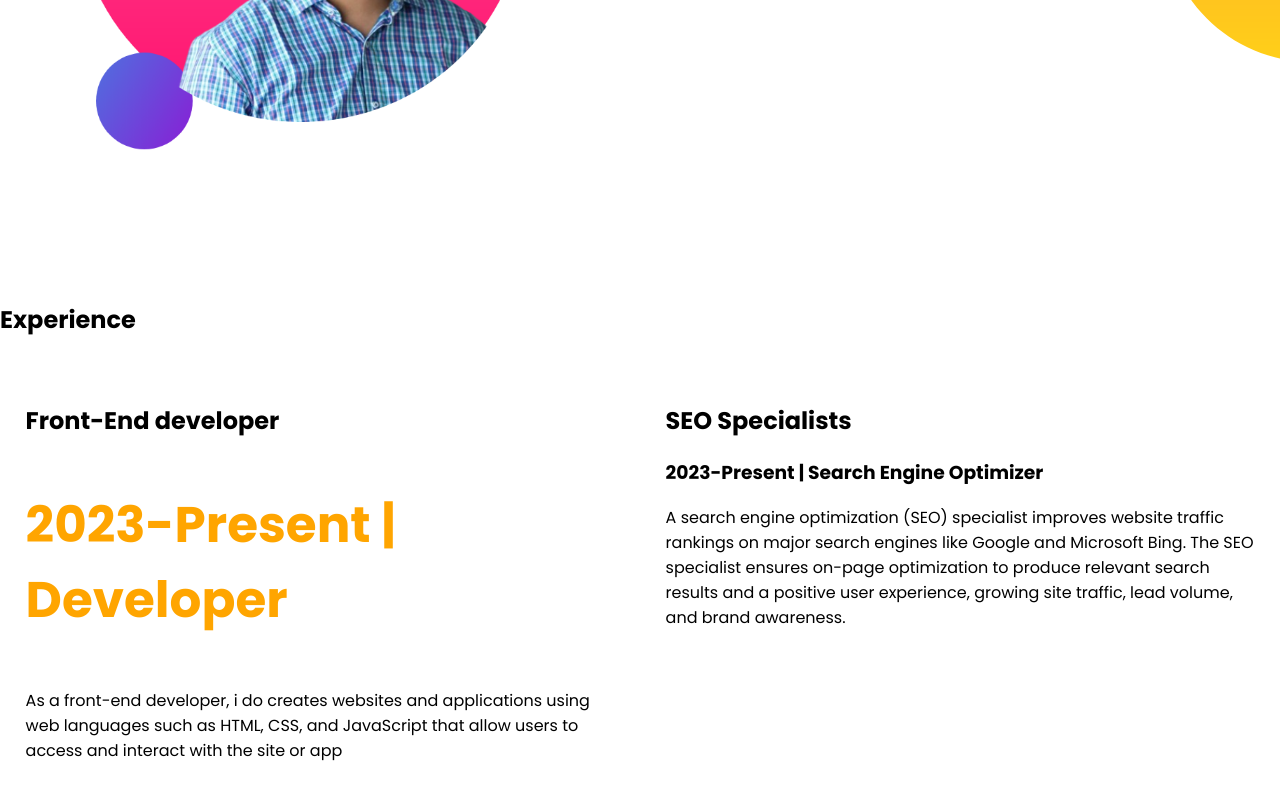
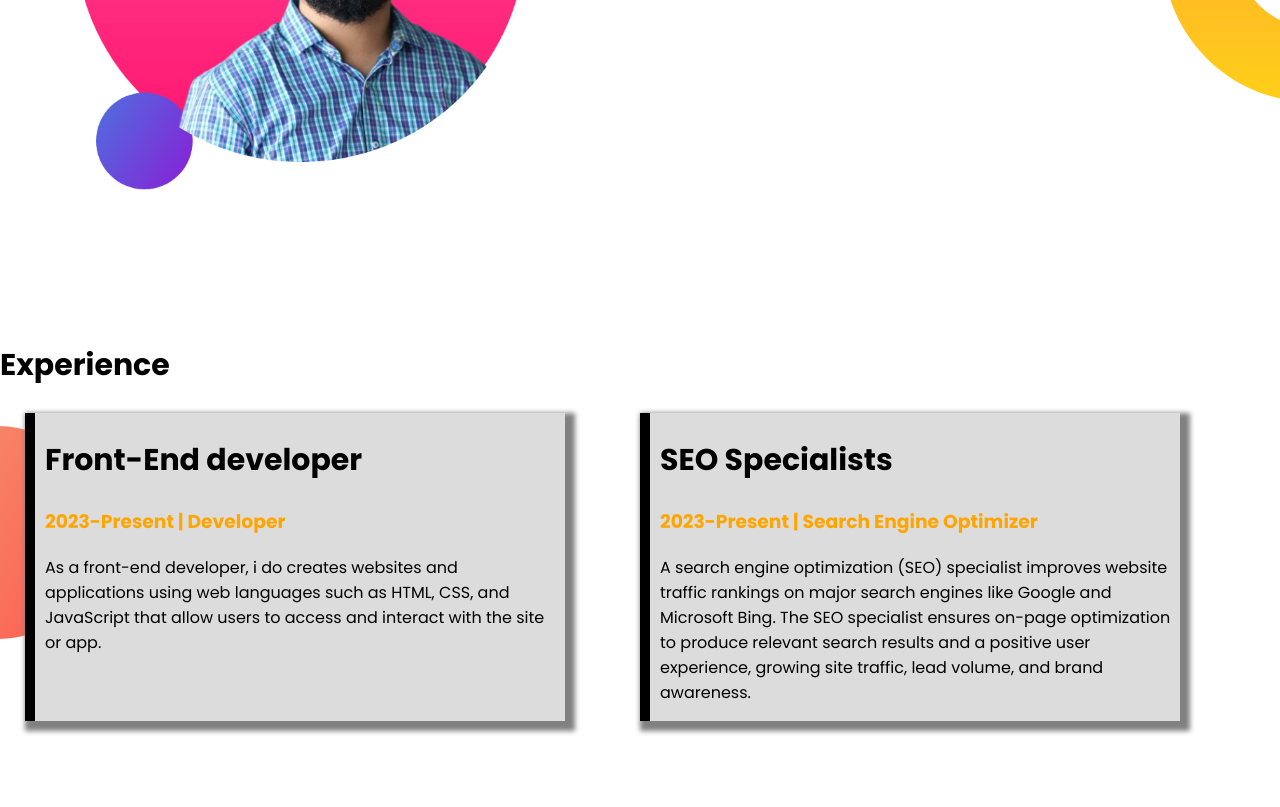
Before and after one commit to NaimIslamm/developer-portfolio, a plain HTML site: page index.html in a window 1280 px wide. Shown: the part 1018-1825 px from the top of the page. Drawn offline with Linux system fonts and the light colour scheme.

Commit message:
added experience box

```diff
--- a/index.html
+++ b/index.html
@@ -35,14 +35,14 @@
     <section class="experience">
         <h2>Experience</h2>
         <div class="flexible-conatiner">
-            <div class="half-width">
+            <div class="experience-box">
                 <h2>Front-End developer</h2>
-                <h3 class="name">2023-Present | Developer</h3>
-                    <p>As a front-end developer, i do creates websites and applications using web languages such as HTML, CSS, and JavaScript that allow users to access and interact with the site or app</p>
+                <h3 class="time">2023-Present | Developer</h3>
+                    <p>As a front-end developer, i do creates websites and applications using web languages such as HTML, CSS, and JavaScript that allow users to access and interact with the site or app.</p>
                 </div>
-                    <div class="half-width">
+                    <div class="experience-box">
                         <h2>SEO Specialists</h2>
-                        <h3>2023-Present | Search Engine Optimizer</h3>
+                        <h3 class="time">2023-Present | Search Engine Optimizer</h3>
                         <p>A search engine optimization (SEO) specialist improves website traffic rankings on major search engines like Google and Microsoft Bing. The SEO specialist ensures on-page optimization to produce relevant search results and a positive user experience, growing site traffic, lead volume, and brand awareness.</p>
                     </div>
         </div>
--- a/style.css
+++ b/style.css
@@ -5,6 +5,11 @@ body{
 .name{
     color: orange;
     font-size: 50px;
+
+
+}
+.time{
+    color: orange;
 }
 .flexible-conatiner{
     display: flex;
@@ -37,3 +42,21 @@ background-repeat: no-repeat;
     background-position: right;
 
 }
+.experience-box{
+width: 40%;
+background-color: gainsboro;
+  box-shadow: 5px 5px 5px 5px gray;
+  margin-left: 25px;
+  margin-right: 50px;
+  padding-left: 10px;
+  padding-right: 8px;
+  border-left: 10px solid black;
+}
+h2{
+    font-size: 30px;
+}
+.experience{
+    background-image: url(images/exp-bg.png);
+    background-repeat: no-repeat;
+    background-position: left;
+}
```
